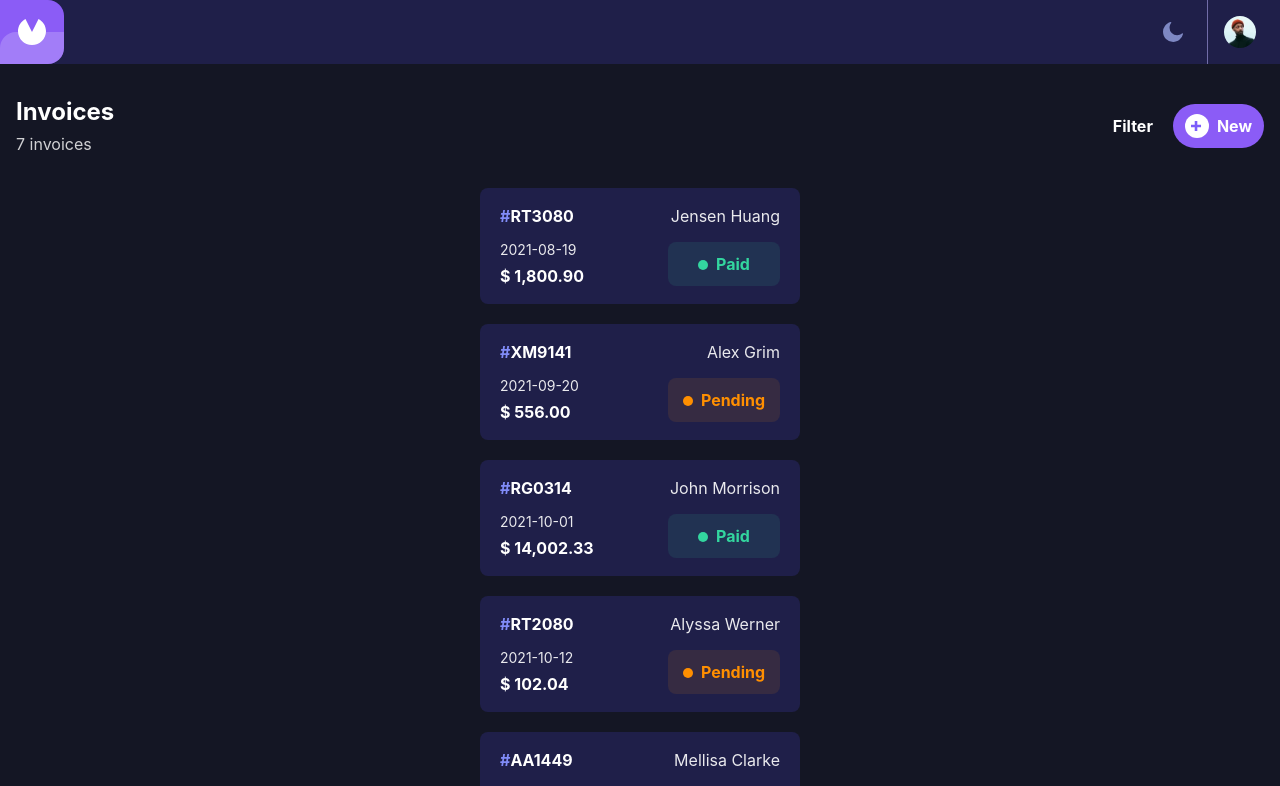
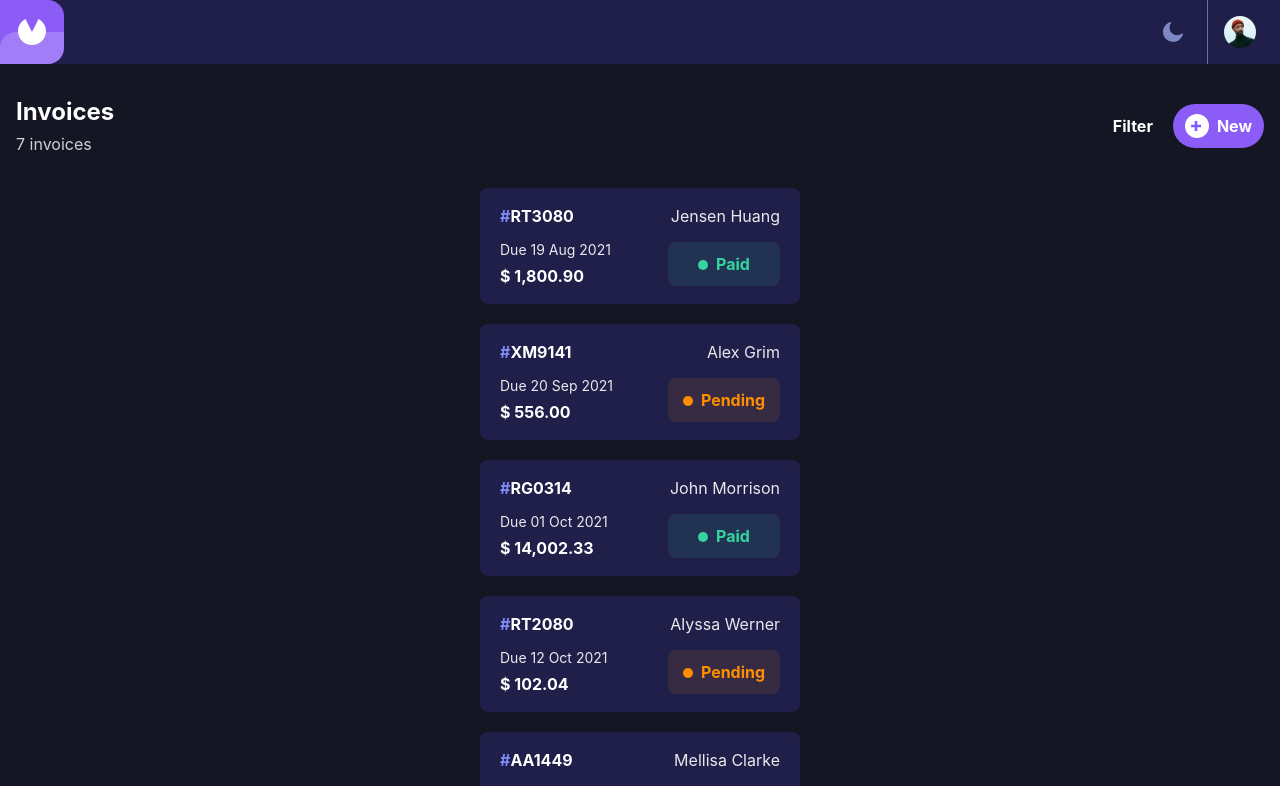
Before and after one commit to Dmitriy24S/invoice-react-app, a React (Create React App) app: page / in a window 1280 px wide. Shown: the top 786 px of the page. Built offline with nearby package versions, Linux system fonts and the light colour scheme.

Commit message:
feat: :sparkles: add dayjs, convert/format due date for invoice

```diff
--- a/package.json
+++ b/package.json
@@ -11,6 +11,7 @@
     "@types/node": "^16.11.41",
     "@types/react": "^18.0.14",
     "@types/react-dom": "^18.0.5",
+    "dayjs": "^1.11.3",
     "react": "^18.2.0",
     "react-dom": "^18.2.0",
     "react-scripts": "5.0.1",
--- a/src/components/InvoiceList.tsx
+++ b/src/components/InvoiceList.tsx
@@ -1,3 +1,4 @@
+import dayjs from "dayjs";
 import React from "react";
 import data from "../data/data.json";
 import { ReactComponent as PlusIcon } from "../images/icon-plus.svg";
@@ -57,7 +58,10 @@ const InvoiceList = () => {
       </div>
       <div className="list flex flex-col gap-5 justify-center items-center mt-8">
         {data.map((item) => (
-          <div className="item min-w-[18rem] w-full max-w-[20rem] bg-indigo-900 bg-opacity-40 p-4 px-5 rounded-lg">
+          <div
+            className="item min-w-[18rem] w-full max-w-[20rem] bg-indigo-900 bg-opacity-40 p-4 px-5 rounded-lg"
+            key={item.id}
+          >
             <div className="item-title flex justify-between">
               <p className="font-bold">
                 <span className="text-indigo-400">#</span>
@@ -67,7 +71,9 @@ const InvoiceList = () => {
             </div>
             <div className="item-info flex justify-between items-center mt-3">
               <div className="item-payment-total">
-                <p className="opacity-90 text-sm">{item.paymentDue}</p>
+                <p className="opacity-90 text-sm">
+                  Due {dayjs(item.paymentDue).format("DD MMM YYYY")}
+                </p>
                 <p className="font-bold mt-1">
                   ${" "}
                   {item.total.toLocaleString("en-US", {
```
Also changed, not shown: 1 other file (tests, documents, lock files or other folders).
